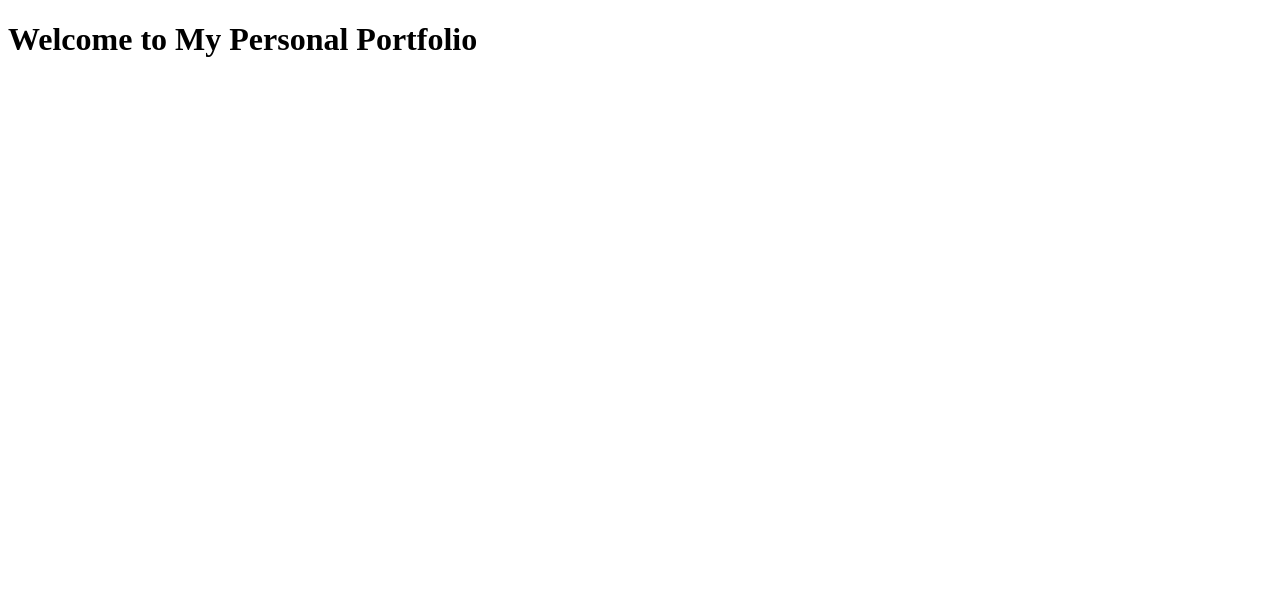
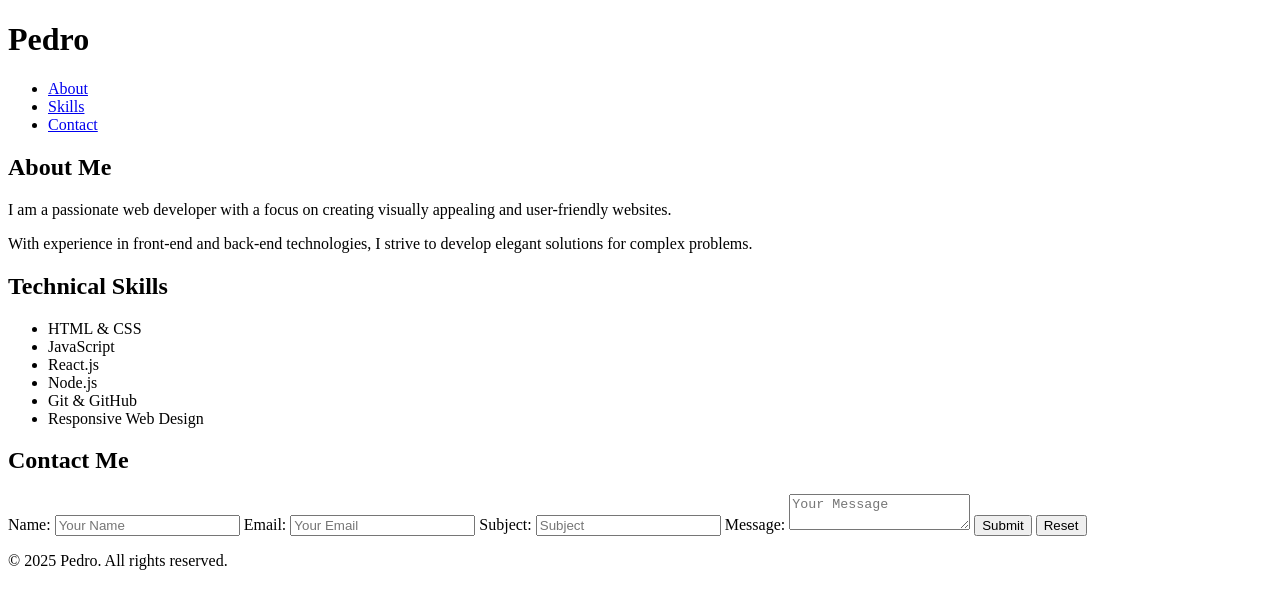
Before and after one commit to PethoTavares/exam_PedroTavares, a plain HTML site: page index.html in a window 1280 px wide. Drawn offline with Linux system fonts and the light colour scheme.

Commit message:
Update the index file with new content

```diff
--- a/index.html
+++ b/index.html
@@ -6,6 +6,67 @@
     <title>Personal Portfolio</title>
 </head>
 <body>
-    <h1>Welcome to My Personal Portfolio</h1>
+
+    <!-- Header Section -->
+    <header>
+        <h1>Pedro</h1>
+        <nav>
+            <ul>
+                <li><a href="#about">About</a></li>
+                <li><a href="#skills">Skills</a></li>
+                <li><a href="#contact">Contact</a></li>
+            </ul>
+        </nav>
+    </header>
+
+    <!-- Main Content -->
+    <main>
+        <!-- About Section -->
+        <section id="about">
+            <h2>About Me</h2>
+            <p>I am a passionate web developer with a focus on creating visually appealing and user-friendly websites.</p>
+            <p>With experience in front-end and back-end technologies, I strive to develop elegant solutions for complex problems.</p>
+        </section>
+
+        <!-- Skills Section -->
+        <section id="skills">
+            <h2>Technical Skills</h2>
+            <ul>
+                <li>HTML & CSS</li>
+                <li>JavaScript</li>
+                <li>React.js</li>
+                <li>Node.js</li>
+                <li>Git & GitHub</li>
+                <li>Responsive Web Design</li>
+            </ul>
+        </section>
+
+        <!-- Contact Section -->
+        <section id="contact">
+            <h2>Contact Me</h2>
+            <form action="#" method="post">
+                <label for="name">Name:</label>
+                <input type="text" id="name" name="name" placeholder="Your Name" required>
+
+                <label for="email">Email:</label>
+                <input type="email" id="email" name="email" placeholder="Your Email" required>
+
+                <label for="subject">Subject:</label>
+                <input type="text" id="subject" name="subject" placeholder="Subject">
+
+                <label for="message">Message:</label>
+                <textarea id="message" name="message" placeholder="Your Message" required></textarea>
+
+                <button type="submit">Submit</button>
+                <button type="reset">Reset</button>
+            </form>
+        </section>
+    </main>
+
+    <!-- Footer Section -->
+    <footer>
+        <p>&copy; 2025 Pedro. All rights reserved.</p>
+    </footer>
+
 </body>
 </html>
```
